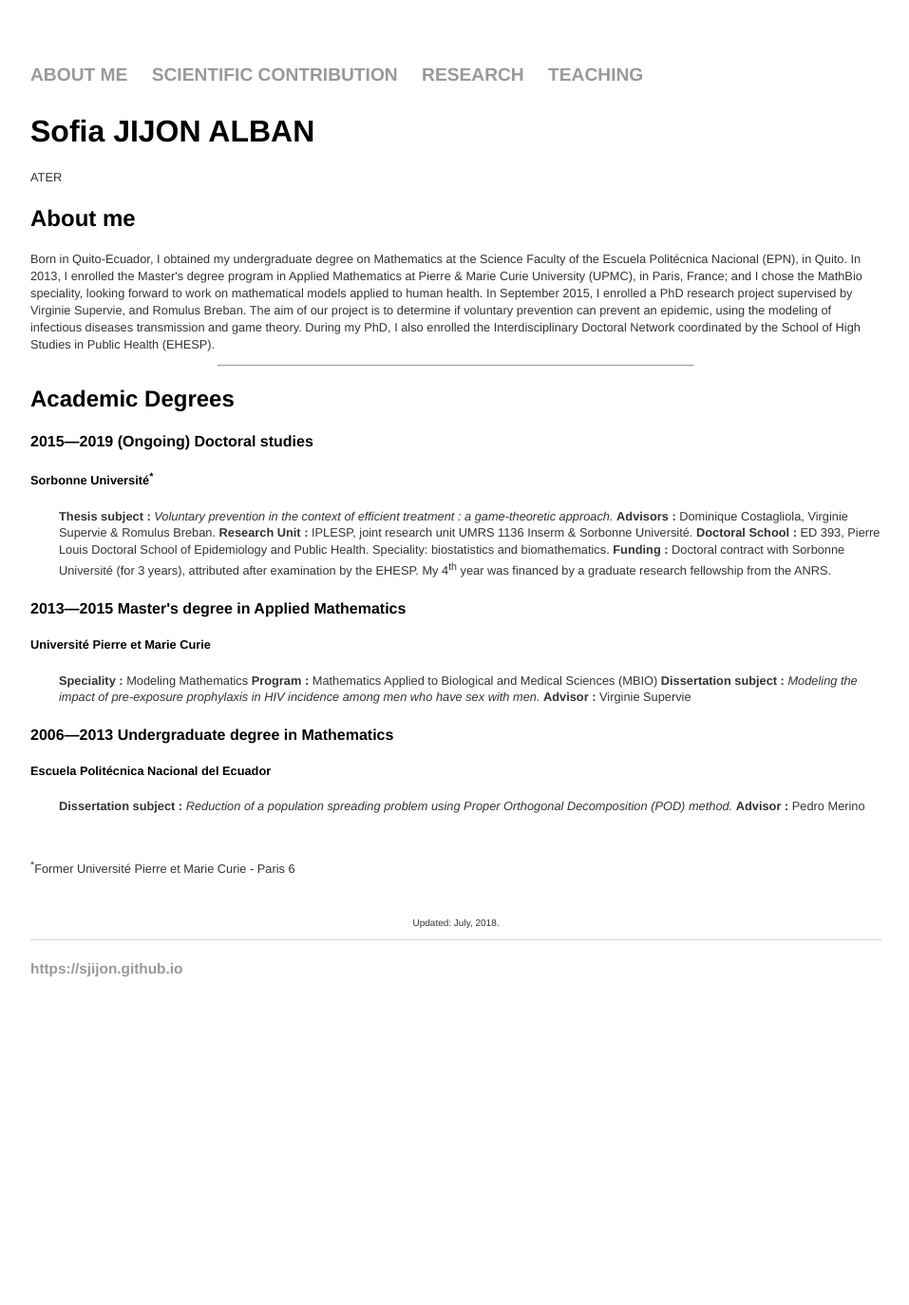
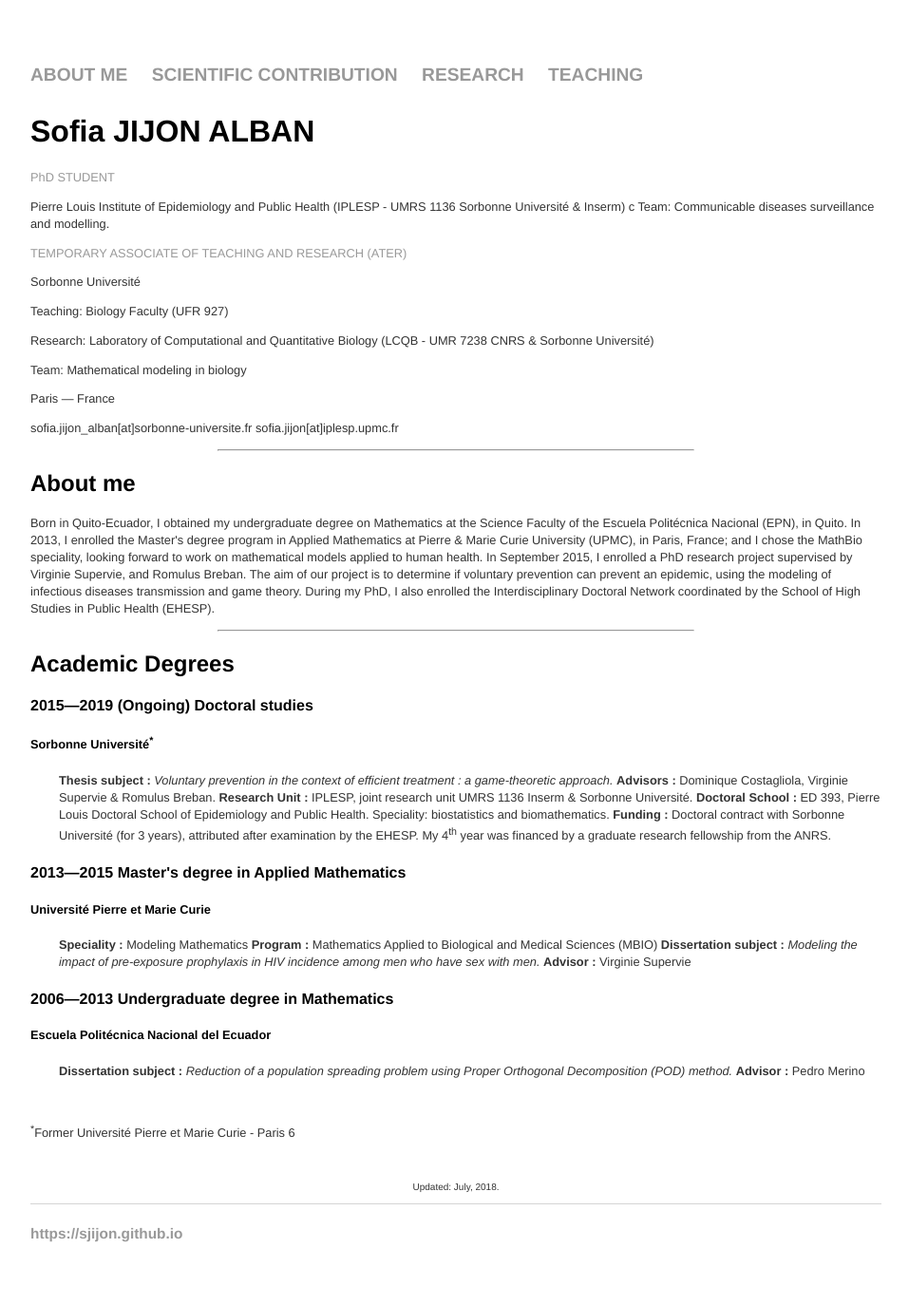
Before and after one commit to sjijon/sjijon.github.io, a Jekyll site: the page built from index.html, in a window 1280 px wide. Shown: the whole page at 95% size, without its empty margins (160-1117 px from the left). Built offline with Jekyll 4.4.1, drawn with Linux system fonts in a browser that asks for light colours; before the commit the page ends 1096 px from its top, so only the background shows below that.

Commit message:
Update index.html

```diff
--- a/index.html
+++ b/index.html
@@ -2,21 +2,46 @@
 layout: default
 title: Sofia JIJON
 ---
-    		<div class="blurb">
-				<h1>
-					Sofia JIJON ALBAN
-				</h1>
+<div class="blurb">
+	<h1>Sofia JIJON ALBAN</h1>
 
-				<p style="text-color:#999">ATER</p>
+	<p style="color:#999;">
+		PhD STUDENT
+	</p>
+	<p>
+		Pierre Louis Institute of Epidemiology and Public Health (IPLESP - UMRS 1136 Sorbonne Université & Inserm)
+c
+		Team: Communicable diseases surveillance and modelling.
+	</p>
 
-				<h2>
-					About me
-				</h2>
-			<p>
-				Born in Quito-Ecuador, I obtained my undergraduate degree on Mathematics at the Science Faculty of the Escuela Politécnica Nacional (EPN), in Quito. In 2013, I enrolled the Master's degree program in Applied Mathematics at Pierre & Marie Curie University (UPMC), in Paris, France; and I chose the MathBio speciality, looking forward to work on mathematical models applied to human health. In September 2015, I enrolled a PhD research project supervised by Virginie Supervie, and Romulus Breban. The aim of our project is to determine if voluntary prevention can prevent an epidemic, using the modeling of infectious diseases transmission and game theory. During my PhD, I also enrolled the Interdisciplinary Doctoral Network coordinated by the School of High Studies in Public Health (EHESP).
-			</p>
-
-				<hr width="500" />
+	<p style="color:#999;">
+		TEMPORARY ASSOCIATE OF TEACHING AND RESEARCH (ATER)
+	</p>
+	<p>
+		Sorbonne Université
+	</p>
+	<p>
+		Teaching: Biology Faculty (UFR 927)
+	</p>
+	<p>
+		Research: Laboratory of Computational and Quantitative Biology (LCQB - UMR 7238 CNRS & Sorbonne Université)
+	</p>
+	<p>
+		Team: Mathematical modeling in biology
+	</p>
+	<p>
+		Paris — France
+	</p>
+	<p>
+		sofia.jijon_alban[at]sorbonne-universite.fr
+		sofia.jijon[at]iplesp.upmc.fr
+	</p>
+	<hr width="500" />
+	<h2>About me</h2>
+	<p>
+		Born in Quito-Ecuador, I obtained my undergraduate degree on Mathematics at the Science Faculty of the Escuela Politécnica Nacional (EPN), in Quito. In 2013, I enrolled the Master's degree program in Applied Mathematics at Pierre & Marie Curie University (UPMC), in Paris, France; and I chose the MathBio speciality, looking forward to work on mathematical models applied to human health. In September 2015, I enrolled a PhD research project supervised by Virginie Supervie, and Romulus Breban. The aim of our project is to determine if voluntary prevention can prevent an epidemic, using the modeling of infectious diseases transmission and game theory. During my PhD, I also enrolled the Interdisciplinary Doctoral Network coordinated by the School of High Studies in Public Health (EHESP).
+	</p>
+	<hr width="500" />
 
 				<h2 style="text-align:left;">
 					<strong>Academic Degrees</strong>
```
